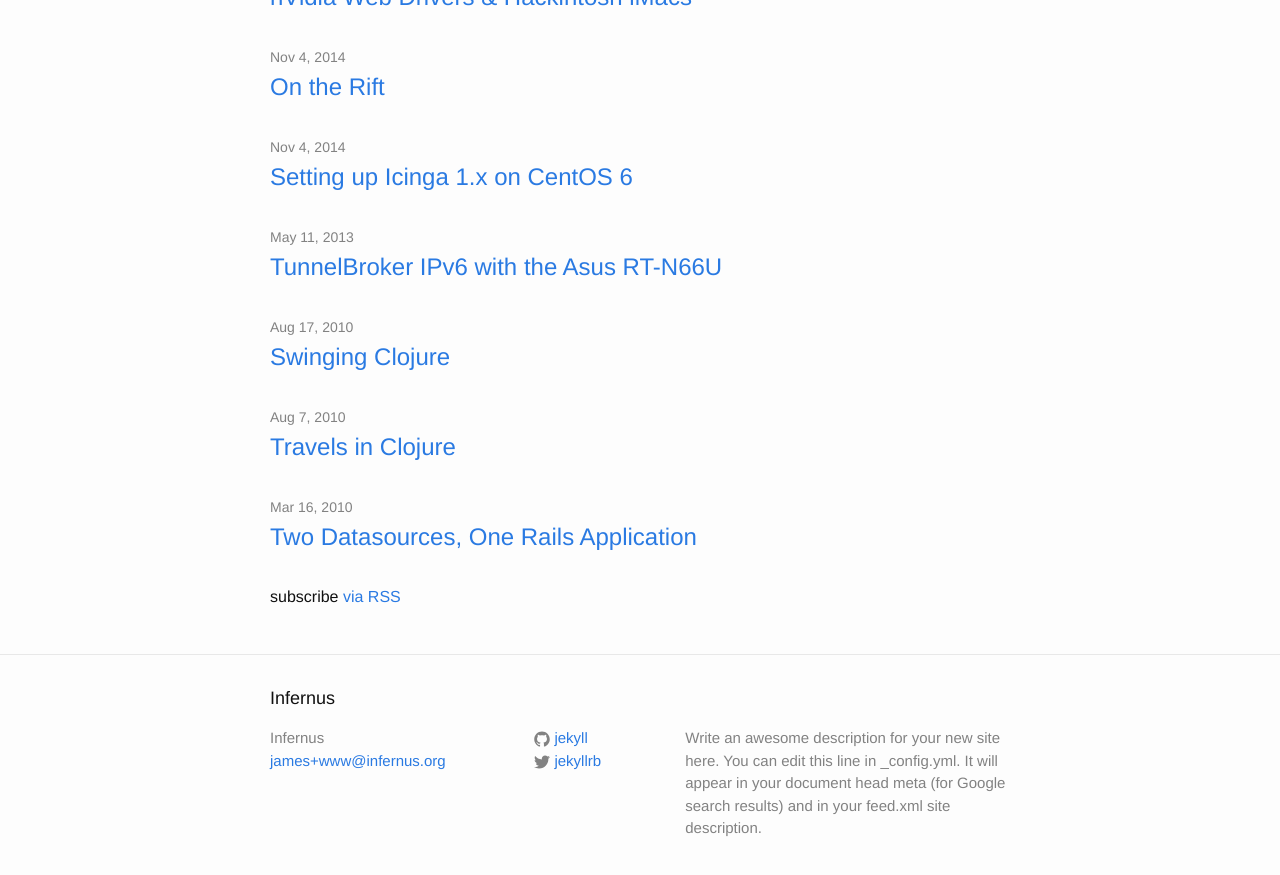
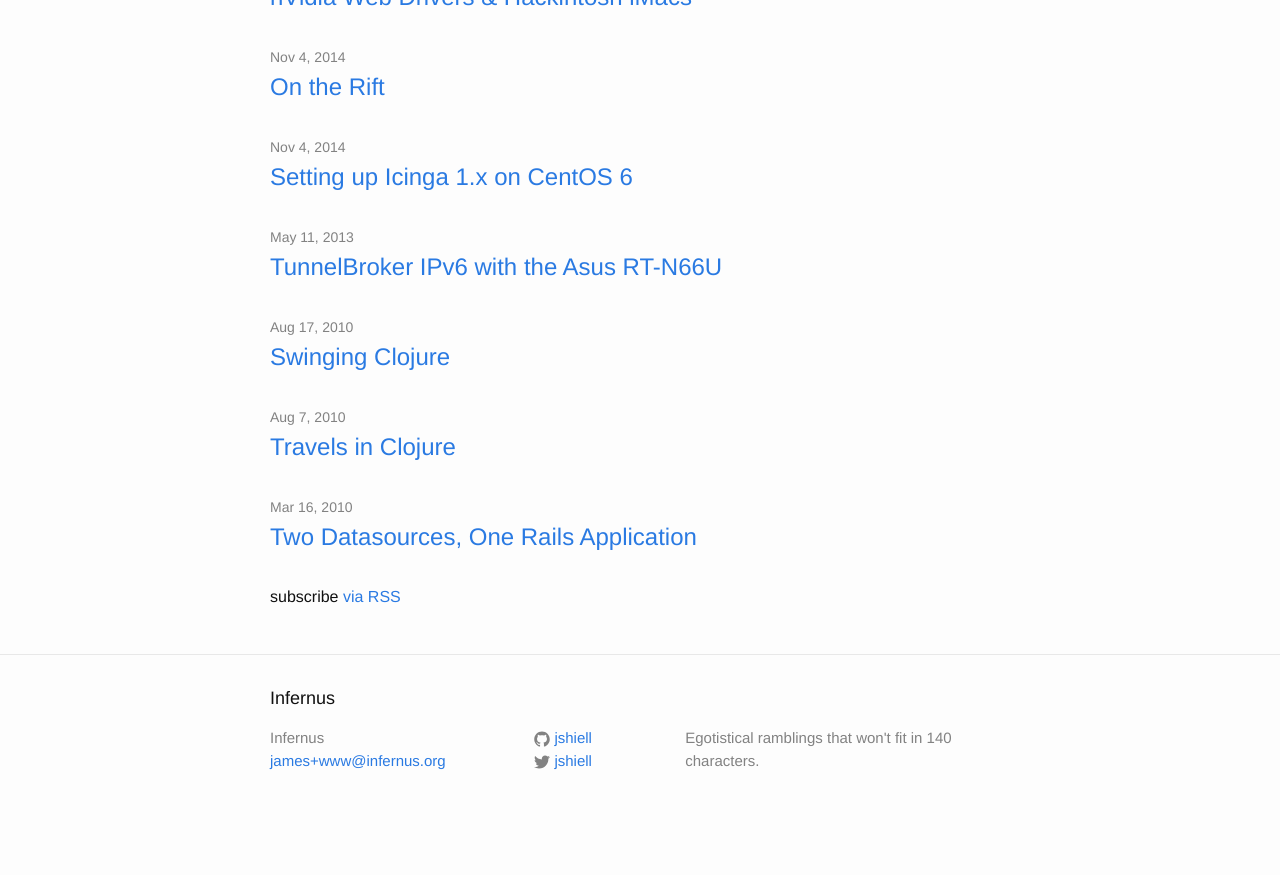
Before and after one commit to jshiell/jshiell.github.io, a Jekyll site: the page built from index.html, in a window 1280 px wide and 900 px high, scrolled down 1442 px. Shown: the top 875 px of the window. Built offline with Jekyll 4.4.1, drawn with Linux system fonts in a browser that asks for light colours; after the commit the page ends 2274 px from its top, so only the background shows below that.

Commit message:
Added twitter/gh username

```diff
--- a/_config.yml
+++ b/_config.yml
@@ -2,13 +2,11 @@
 title: Infernus
 email: james+www@infernus.org
 description: > # this means to ignore newlines until "baseurl:"
-  Write an awesome description for your new site here. You can edit this
-  line in _config.yml. It will appear in your document head meta (for
-  Google search results) and in your feed.xml site description.
+  Egotistical ramblings that won't fit in 140 characters.
 baseurl: "" # the subpath of your site, e.g. /blog/
 url: "http://jshiell.github.io" # the base hostname & protocol for your site
-twitter_username: jekyllrb
-github_username:  jekyll
+twitter_username: jshiell
+github_username:  jshiell
 
 # Build settings
 highlighter: rouge
```
